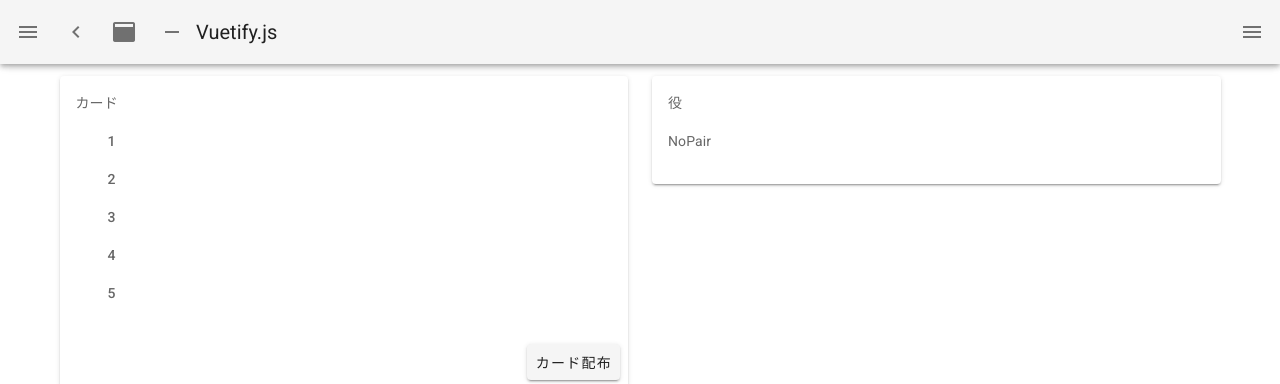
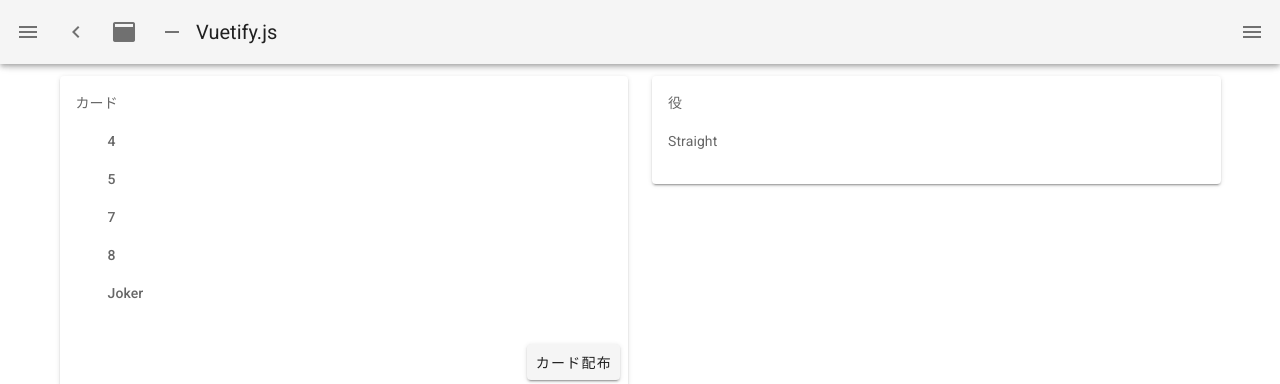
Before and after one commit to Daisky1113/poker, a Nuxt app: page / in a window 1280 px wide. Shown: the top 384 px of the page. Built offline with nearby package versions, Linux system fonts and the light colour scheme.

Commit message:
ストレートの判定を修正

```diff
--- a/pages/index.vue
+++ b/pages/index.vue
@@ -39,12 +39,12 @@ export default {
     // debug
     //---------------------------------
     this.hands.push(...[
-        {mark: 'S', val: '1'},
-        {mark: 'H', val: '2',},
-        {mark: 'D', val: '3'},
-        {mark: 'S', val: '5'},
-        {mark: 'S', val: '4'},
-        // {mark: 'Joker', val: 'Joker'}
+        {mark: 'S', val: 4},
+        {mark: 'H', val: 5,},
+        {mark: 'D', val: 7},
+        {mark: 'S', val: 8},
+        // {mark: 'S', val: '4'},
+        {mark: 'Joker', val: 'Joker'}
       ])
     this.checkJoker()
     this.setRole(this.getRole(this.hands))
@@ -146,16 +146,16 @@ export default {
      const s = new Set(sorteadHand)
 
      switch(s.size){
-       case 1:
+      case 1:
          return 'FiveCard'
       case 2:
-        return  this.isFourCard(sorteadHand, s) ? 'FourCard' : 'FullHouse'
+        return this.isFourCard(sorteadHand, s) ? 'FourCard' : 'FullHouse'
       case 3:
         return this.isThreeCard(sorteadHand, s, this.hasJoker) ? 'ThreeCard' : 'TwoPaier'
       case 4:
       case 5:
         const flash = this.isFlash(hand)
-        const straight = this.isStraight(sorteadHand)
+        const straight = this.isStraight(sorteadHand, this.hasJoker)
         if(flash && straight) return 'StraighFlash'
         if(straight) return 'Straight'
         if(flash) return  this.isRoyalStraightFlash(sorteadHand) ? 'RoyalStraightFlash' : 'Flash'
@@ -187,14 +187,18 @@ export default {
     // ストレートは渡ってきたハンドをソートして隣り合う要素の差がすべて１の時
     // つまり隣合うカードの差の合計が4の時
     // ジョーカーありの場合も隣合うカードの差の合計が４ならストレートが成立する
-    isStraight(sortedHand){
+    isStraight(sortedHand, hasJoker){
       let totalDiff = 0
-      for(let i = 0; i < sortedHand.length; i++){
+      for(let i = 0; i < sortedHand.length - 1; i++){
         totalDiff += sortedHand[i] - sortedHand[i + 1]
       }
+
+      if(hasJoker && totalDiff == 3){
+        return true
+      }
+
       return totalDiff == 4 ? true : false
     },
-
     // フラッシュはハンドのマークだけのセットを作ってサイズが1の時
     isFlash(hand){
       return new Set(hand.map(el => el.mark)).size == 1 ? true : false
```
